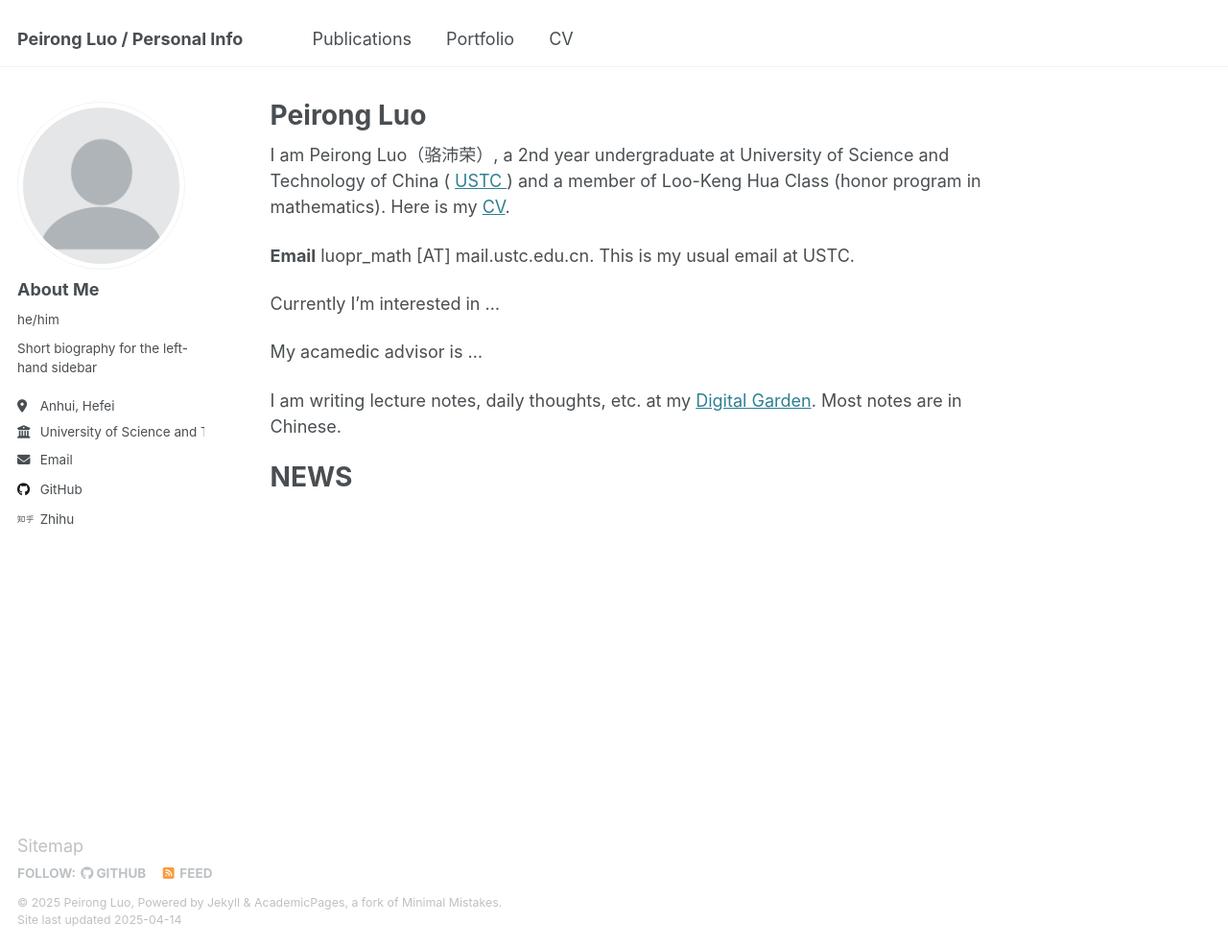
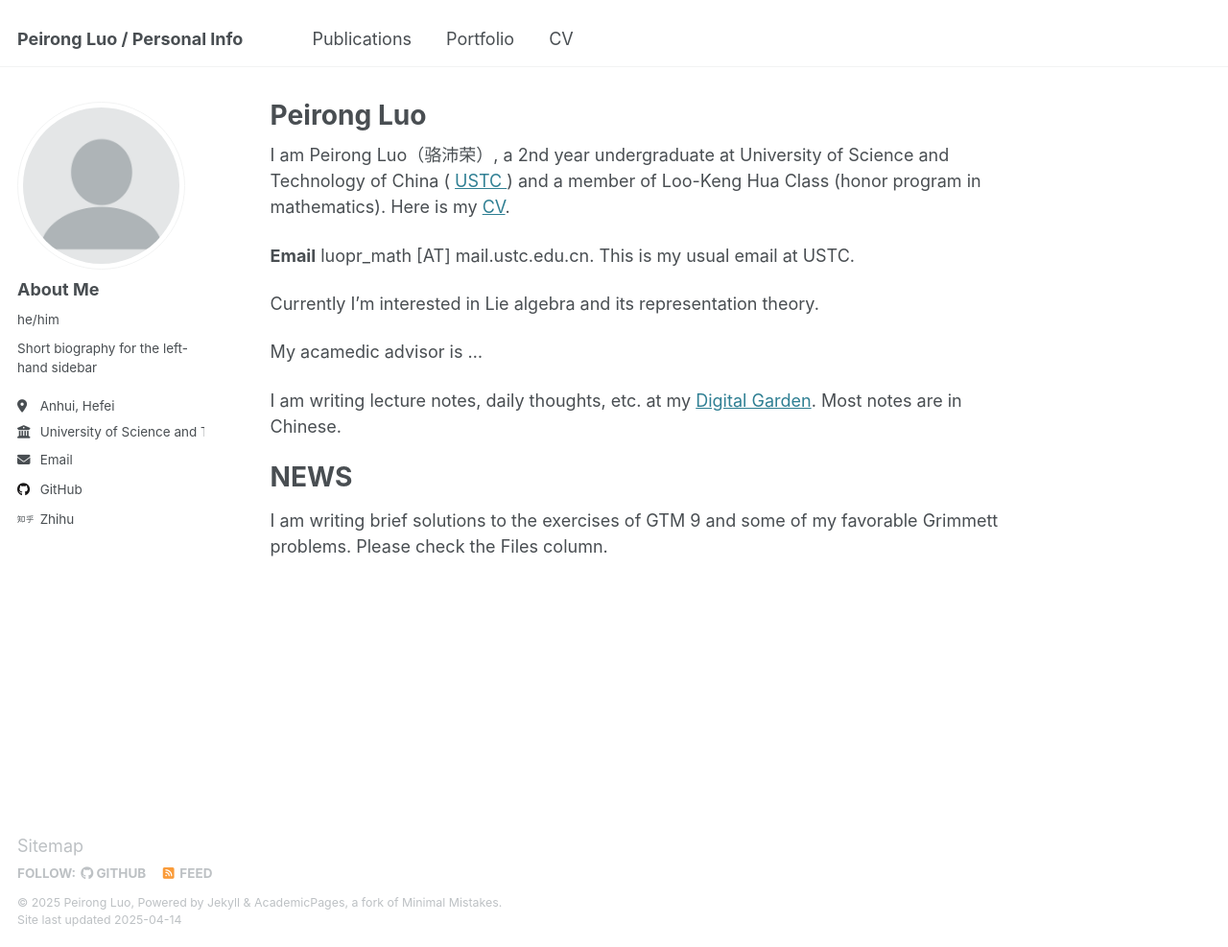
Before and after one commit to Frigus27/my-info, a Jekyll site: the page built from _pages/about.md, in a window 1280 px wide and 987 px high. Shown: the whole window at 96% size. Built offline with Jekyll 4.4.1, drawn with Linux system fonts in a browser that asks for light colours.

Commit message:
upload file

```diff
--- a/_pages/about.md
+++ b/_pages/about.md
@@ -11,12 +11,12 @@ I am Peirong Luo（骆沛荣）, a 2nd year undergraduate at University of Scien
 
 **Email**  luopr_math [AT] mail.ustc.edu.cn. This is my usual email at USTC.
 
-Currently I'm interested in ...
+Currently I'm interested in Lie algebra and its representation theory.
 
 My acamedic advisor is ...
 
 I am writing lecture notes, daily thoughts, etc. at my [Digital Garden](garden.frigussum.com). Most notes are in Chinese.
 
+# NEWS
 
-
-# NEWS
+I am writing brief solutions to the exercises of GTM 9 and some of my favorable Grimmett problems. Please check the Files column.
```
Also changed, not shown: 7 other files.
